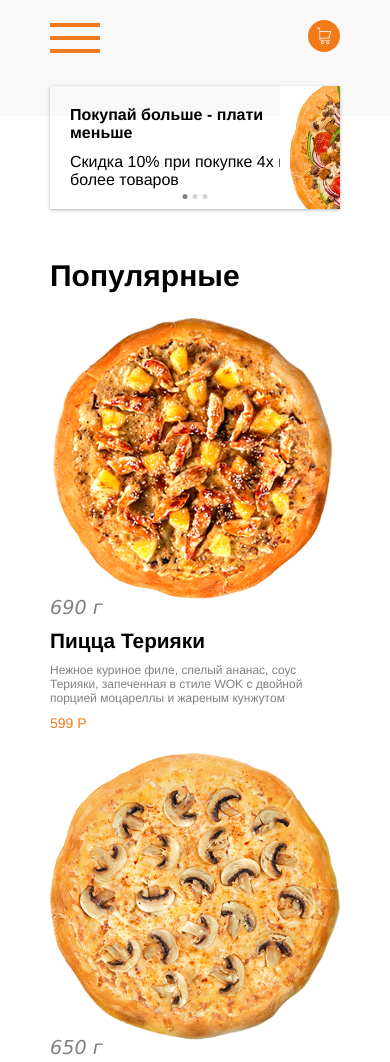
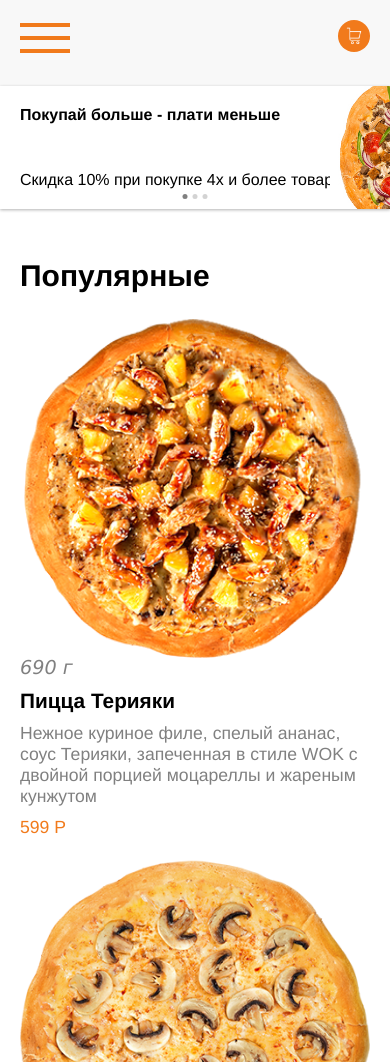
Before and after one commit to Alex4ce/Alex4ce-pizza.github.io, a plain HTML site: page index.html in a window 390 px wide. Shown: the top 1062 px of the page. Drawn offline with Linux system fonts and the light colour scheme.

Commit message:
Add files via upload
The background of slider boxes were transparent thus the Background of the HEADER overlaped the slideboxes.
For mobile version added padding for pizza cotalogue

```diff
--- a/css/style.css
+++ b/css/style.css
@@ -26,6 +26,7 @@ body{
 .header{
     background: #f8f8f8;
     margin-bottom: -30px;
+    position: relative;
 }
 
 .header-wrapper{
@@ -85,6 +86,10 @@ body{
     text-align: right;
 }
 
+.header-right__telephone{
+    color: #f17a1b;
+}
+
 .basket{
     width: 32px;
     height: 32px;
@@ -139,6 +144,7 @@ body{
     overflow: hidden;
     flex: 1 1 300px;
     box-sizing: border-box;
+    background: white;
 }
 
 .slider-bonus__box:hover .slider-bonus__box-img{
@@ -339,12 +345,24 @@ body{
 
     .item-text{
         color: grey;
-        font-size: 12px;
+        font-size: 1.1em;
     }
 
     .item-price{
         color: #f17a1b;
-        font-size: 14px;
+        font-size: 1.1em;
+    }
+
+    .container{
+        padding: 0;
+    }
+
+    .header-wrapper{
+        padding: 20px 20px 60px 20px;
+
+    }
+    .pizza-calaogue{
+        padding: 0 20px;
     }
 }
 
@@ -362,3 +380,5 @@ body{
     .slider-bonus__box-img{
         right: -70px;
     }
+
+}
```
